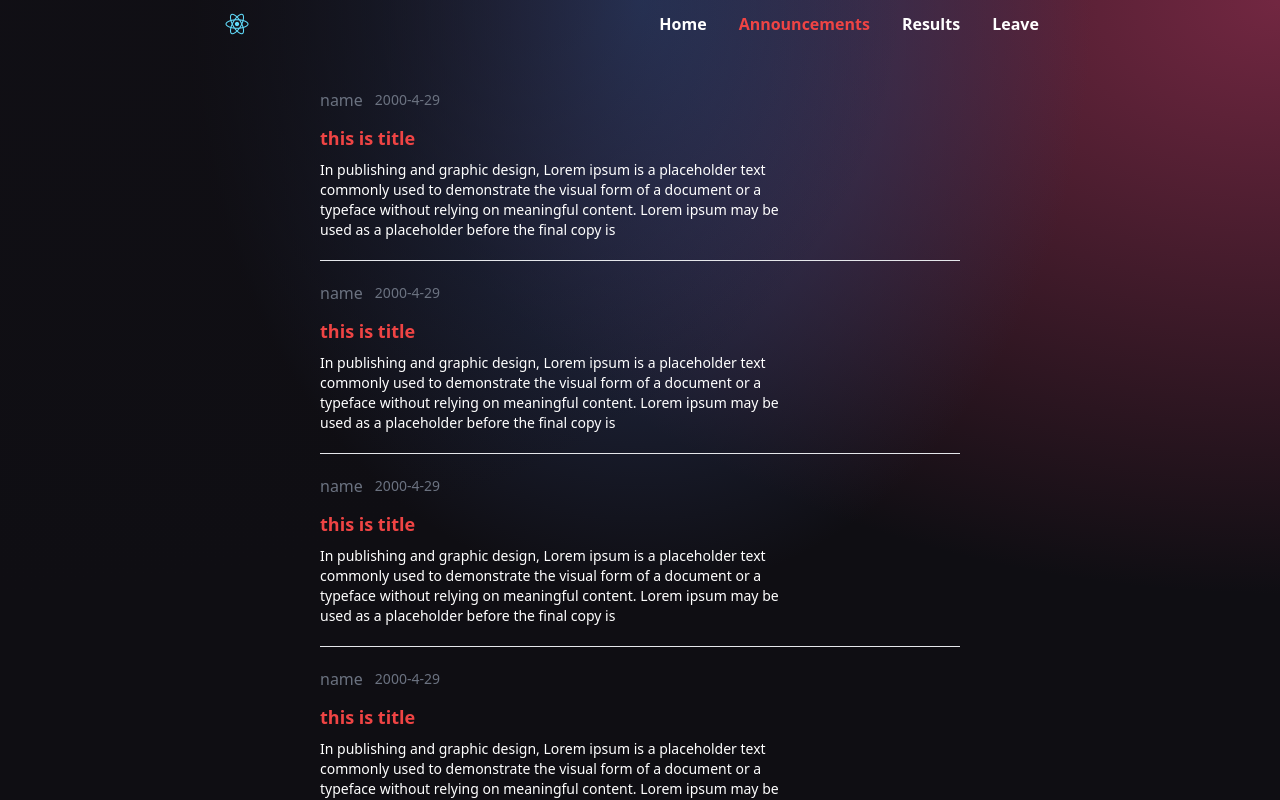
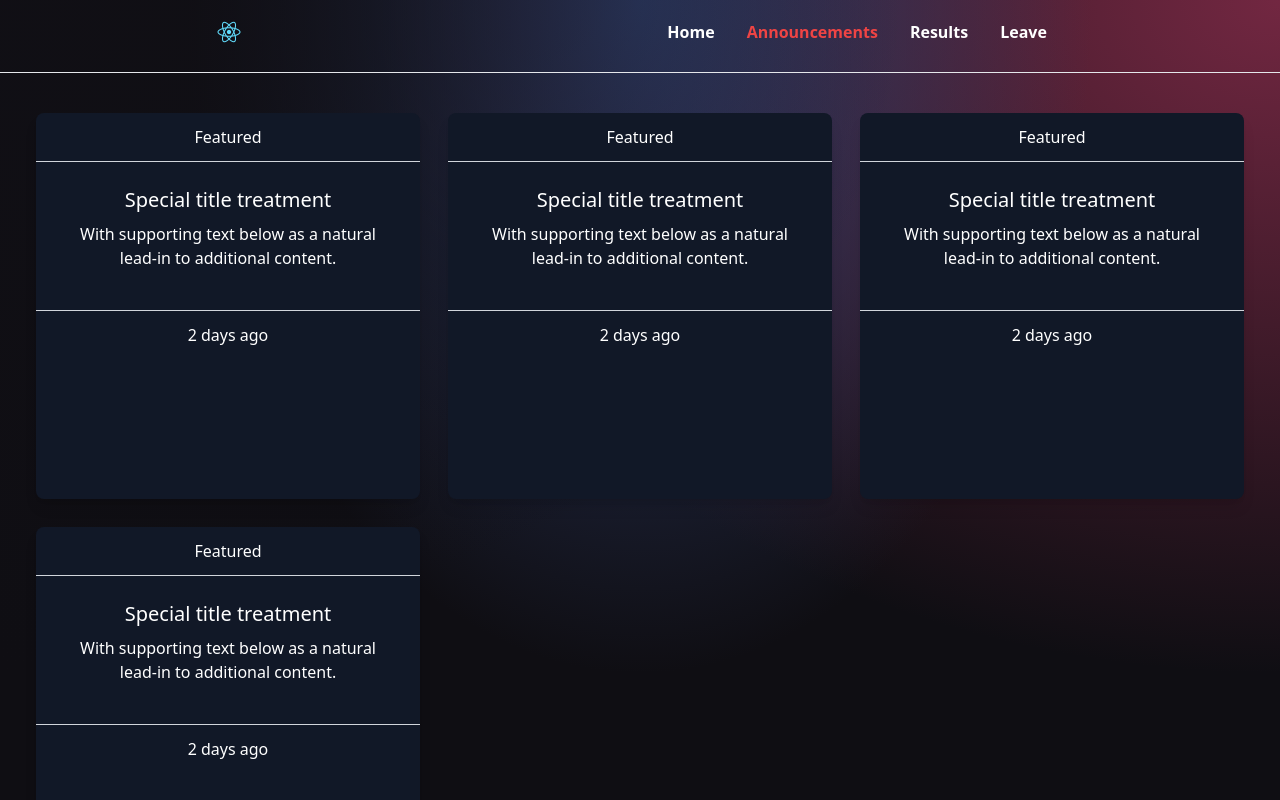
Before and after one commit to Y1S2-project-UOK/school-management-system-web-app, a React (Create React App) app: page /announcements in a window 1280 px wide. Shown: the top 800 px of the page. Built offline with nearby package versions, Linux system fonts and the light colour scheme.

Commit message:
update ui

```diff
--- a/src/App.js
+++ b/src/App.js
@@ -12,7 +12,7 @@ function App() {
     <BrowserRouter>
       <div className="gradient-bg-welcome min-h-screen">
         <NavBar />
-        <div className="pt-12 flex justify-center items-center ">
+        <div className="flex justify-center items-center ">
           <Routes>
             <Route path="/" element={<Navigate to="home" />} />
             <Route path="home" element={<HomePage />} />
--- a/src/components/AnnouncementCard.jsx
+++ b/src/components/AnnouncementCard.jsx
@@ -1,25 +1,31 @@
 import React from "react";
 
-export default function AnnouncementCard({publisher_name,publish_date,title,details,onTitleClick}) {
+export default function AnnouncementCard({
+  publisher_name,
+  publish_date,
+  title,
+  details,
+  onTitleClick,
+}) {
   return (
-    <div className="w-1/2 flex flex-col mt-5">
-      <div className="flex flex-row gap-3 items-center">
-        <div className="text-gray-500">{publisher_name}</div>
-        <div className="text-sm text-gray-500">{publish_date}</div>
-      </div>
-
-      <div className="grid grid-cols-4 gap-3">
-        <div className="col-span-3 flex flex-col">
-          <p onClick={onTitleClick} className="font-bold text-red-500 hover:text-red-300 cursor-pointer text-lg pt-3">
-           {title}
-          </p>
-
-          <p className="font-light text-white text-sm pt-2">
-            {details}
+    <div className="flex justify-center">
+      <div className="block rounded-lg shadow-lg bg-gray-900 max-w-sm text-center">
+        <div className="py-3 px-6 border-b text-white border-gray-300">
+          Featured
+        </div>
+        <div className="p-6">
+          <h5 className="text-white text-xl font-medium mb-2">
+            Special title treatment
+          </h5>
+          <p className="text-white text-base mb-4">
+            With supporting text below as a natural lead-in to additional
+            content.
           </p>
         </div>
+        <div className="py-3 px-6 border-t border-gray-300 text-white">
+          2 days ago
+        </div>
       </div>
-      <hr className="mt-5" />
     </div>
   );
 }
--- a/src/components/NavBar.jsx
+++ b/src/components/NavBar.jsx
@@ -13,7 +13,8 @@ const links = ["Home", "Announcements", "Results", "Leave"];
 export default function NavBar(){
 
   return (
-    <nav className="fixed w-full h-12 z-10 flex justify-center  items-center p-4">
+    <>
+    <nav className="w-full h-12 flex justify-center  items-center pt-4">
       <div className="flex-[0.5] justify-center items-center">
         <img src={logo} alt="logo" className="w-6 cursor-pointer" />
       </div>
@@ -23,5 +24,8 @@ export default function NavBar(){
         ))}
       </ul>
     </nav>
+    <br/>
+    <hr />
+    </>
   );
 };
--- a/src/pages/AnnouncementsPage.jsx
+++ b/src/pages/AnnouncementsPage.jsx
@@ -2,7 +2,7 @@ import AnnouncementCard from "../components/AnnouncementCard";
 
 export default function AnnouncementsPage() {
   return (
-    <div className="flex mt-5 flex-col items-center justify-center">
+   <div className="min-h-screen grid justify-center md:grid-cols-2 lg:grid-cols-3 gap-5 lg:gap-7 my-10">
       <AnnouncementCard
         onTitleClick={() => console.log("clicked")}
         publisher_name="name"
--- a/src/pages/HomePage.jsx
+++ b/src/pages/HomePage.jsx
@@ -1,5 +1,23 @@
 export default function HomePage() {
   return (
-    <div className="text-white">HomePage</div>
-  )
+<div className=" w-full">
+        <div className="lg:grid lg:grid-cols-2">
+            <div className="py-24 px-10 lg:px-0 max-w-3xl lg:max-w-md mx-auto">
+                <h2 className="text-4xl tracking-tight font-extrabold text-gray-100">
+                    <span className="block">Ready to dive in?</span>
+                    <span className="block">Start your free trial today.</span>
+                </h2>
+                <p className="text-gray-300 mt-5">
+                    Lorem Ipsum is simply dummy text of the printing and typesetting industry. Lorem Ipsum has been the industry's standard dummy text ever since the 1500s, when an unknown printer took a galley of type and scrambled it to make a type specimen book.
+                </p>
+                <div className="inline-block shadow mt-5">
+                    <a href="#" className="inline-block py-3 px-4 bg-white hover:bg-indigo-100 text-indigo-500 font-medium border border-transparent rounded-md">Sign up for free</a>
+                </div>
+            </div>
+            <div className="lg:relative lg:mt-16">
+                <img className="lg:absolute lg:inset-0 h-60 w-full lg:h-full object-cover object-center lg:rounded-tl-md" src="https://images.pexels.com/photos/2559941/pexels-photo-2559941.jpeg?auto=compress&cs=tinysrgb&dpr=3&h=750&w=1260" alt="Woman workcation on the beach"/>
+            </div>
+        </div>
+    </div>
+  );
 }
--- a/src/pages/LeavePage.jsx
+++ b/src/pages/LeavePage.jsx
@@ -1,5 +1,31 @@
+import AppButton from "../components/AppButton";
+import AppInput from "../components/AppInput";
+
 export default function LeavePage() {
   return (
-    <div className="text-white">LeavePage</div>
-  )
+    <>
+      <div className="pt-16">
+        <div className="min-h-1/2 bg-gray-900  border border-gray-900 rounded-2xl">
+          <div className="mx-4 sm:mx-24 md:mx-34 lg:mx-56  flex items-center space-y-4 py-16 font-semibold text-gray-500 flex-col">
+            <svg
+              viewBox="0 0 24 24"
+              className=" h-12 w-12 text-white"
+              fill="currentColor"
+            >
+              <g>
+                <path d="M23.643 4.937c-.835.37-1.732.62-2.675.733.962-.576 1.7-1.49 2.048-2.578-.9.534-1.897.922-2.958 1.13-.85-.904-2.06-1.47-3.4-1.47-2.572 0-4.658 2.086-4.658 4.66 0 .364.042.718.12 1.06-3.873-.195-7.304-2.05-9.602-4.868-.4.69-.63 1.49-.63 2.342 0 1.616.823 3.043 2.072 3.878-.764-.025-1.482-.234-2.11-.583v.06c0 2.257 1.605 4.14 3.737 4.568-.392.106-.803.162-1.227.162-.3 0-.593-.028-.877-.082.593 1.85 2.313 3.198 4.352 3.234-1.595 1.25-3.604 1.995-5.786 1.995-.376 0-.747-.022-1.112-.065 2.062 1.323 4.51 2.093 7.14 2.093 8.57 0 13.255-7.098 13.255-13.254 0-.2-.005-.402-.014-.602.91-.658 1.7-1.477 2.323-2.41z"></path>
+              </g>
+            </svg>
+
+            <h1 className="text-white text-2xl">
+              Enter your Index No and Password
+            </h1>
+            <AppInput placeholder="index No" type="text" name="index-no" />
+            <AppInput placeholder="password*" type="password" name="password" />
+            <AppButton name="Submit" />
+          </div>
+        </div>
+      </div>
+    </>
+  );
 }
--- a/src/pages/ResultsPage.jsx
+++ b/src/pages/ResultsPage.jsx
@@ -4,7 +4,7 @@ import AppInput from "../components/AppInput";
 export default function ResultsPage() {
   return (
     <>
-      <div className="h-screen flex items-center justify-center">
+      <div className="pt-16">
         <div className="min-h-1/2 bg-gray-900  border border-gray-900 rounded-2xl">
           <div className="mx-4 sm:mx-24 md:mx-34 lg:mx-56  flex items-center space-y-4 py-16 font-semibold text-gray-500 flex-col">
             <svg
```
